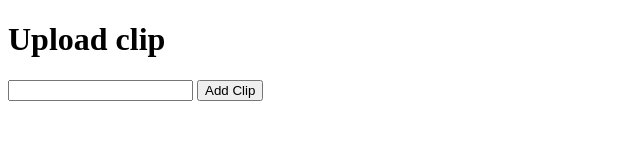
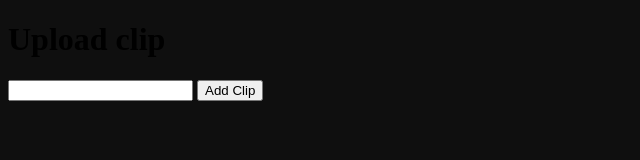
Before and after one commit to Silasmk/JulesResArch, a plain HTML site: page index.html in a window 1280 px wide. Shown: the whole page, without its empty margins (0-640 px from the left). Drawn offline with Linux system fonts and the light colour scheme.

Commit message:
background

```diff
--- a/style.css
+++ b/style.css
@@ -2,3 +2,7 @@
     color:brown;
     background-color: chartreuse;
 }
+
+body {
+    background-color: rgb(15, 15, 15);
+  }
```
